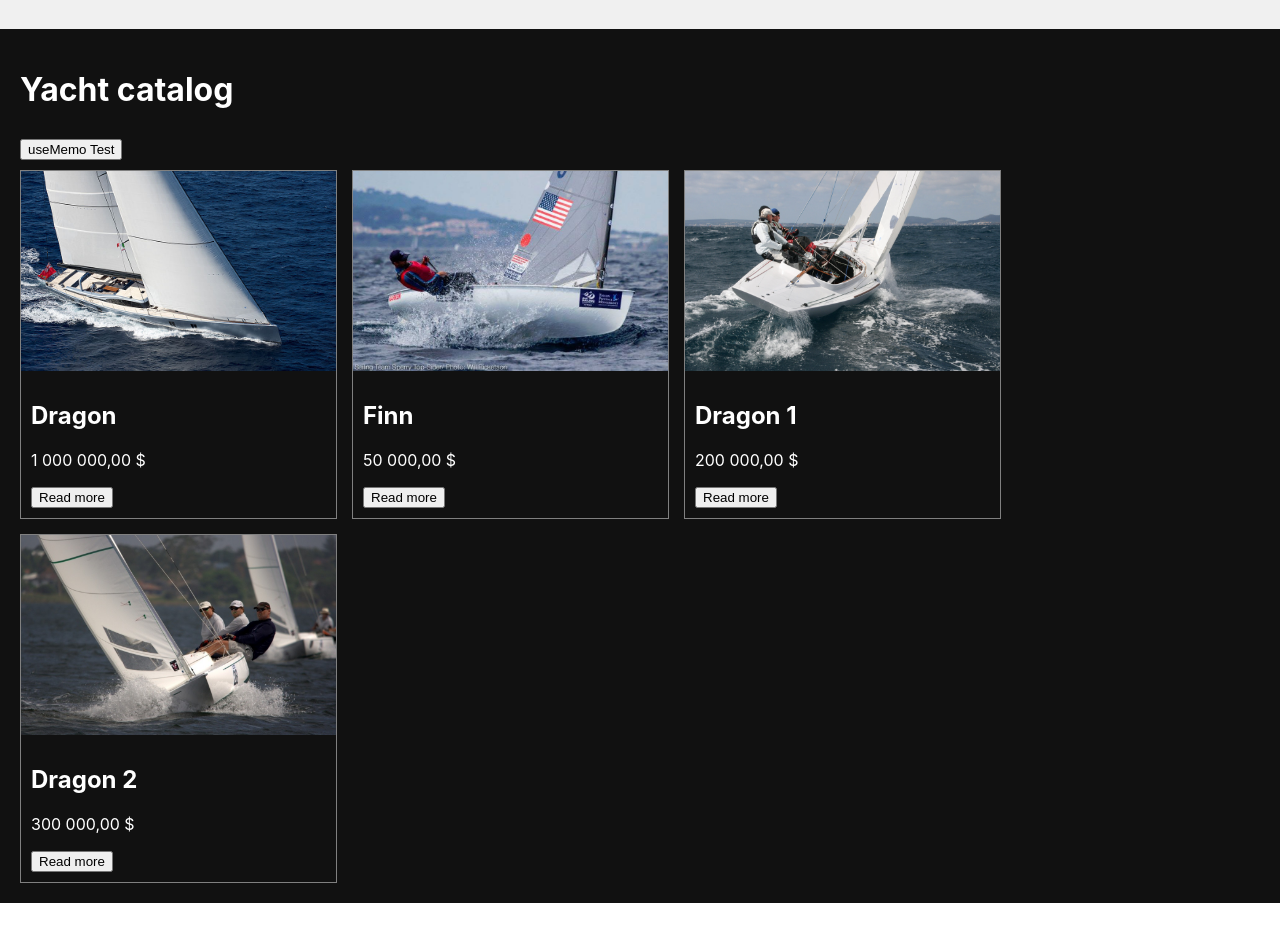
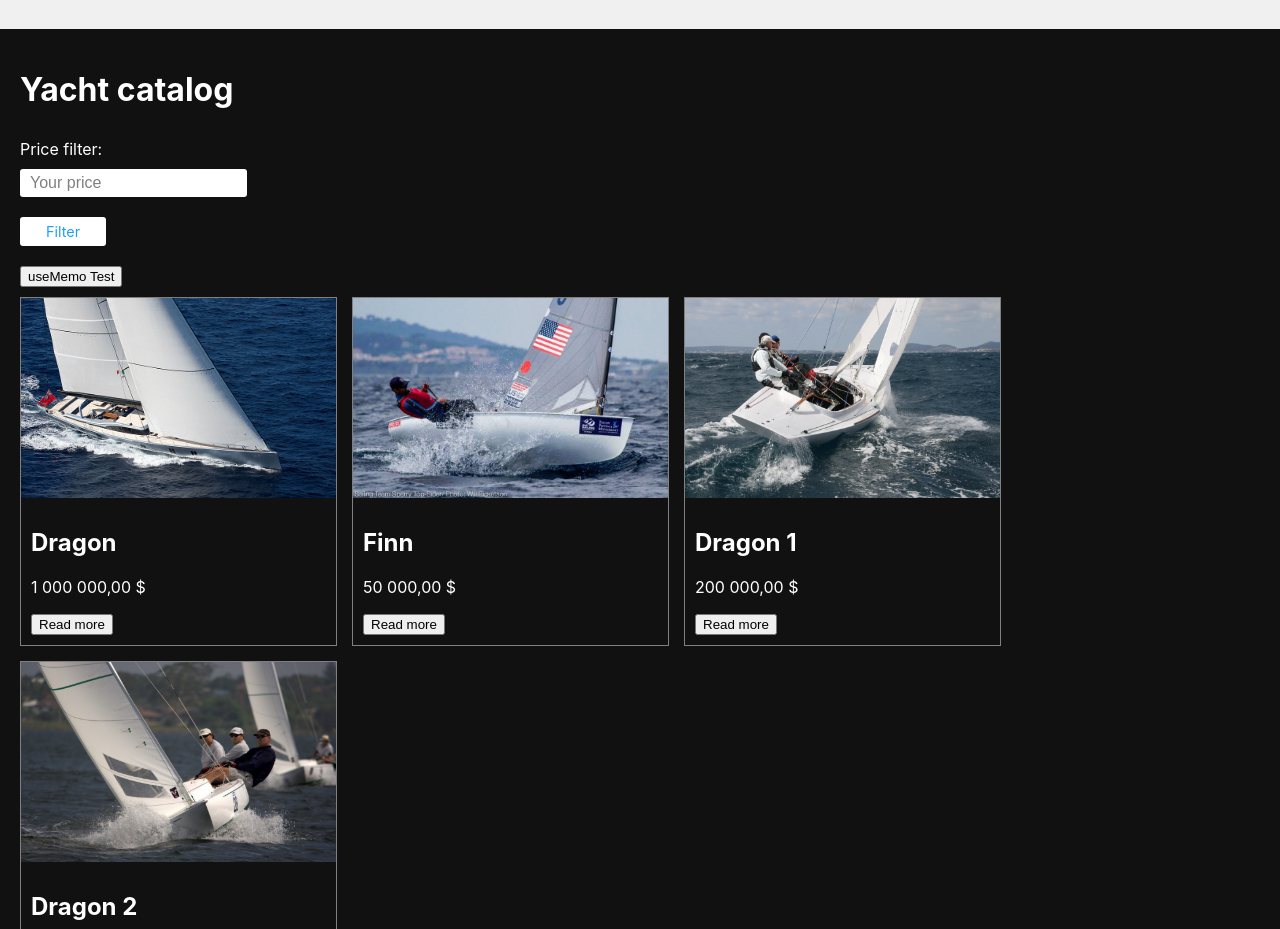
Before and after one commit to ViacheslavJs/modals-react, a React (Create React App) app: page / in a window 1280 px wide. Shown: the part 2186-3115 px from the top of the page. Before the commit the page ends 3089 px from the top, so only its background shows below. Built offline with nearby package versions, Linux system fonts and the light colour scheme.

Commit message:
added an input field for the filter

```diff
--- a/src/components/Yachts/Yachts.js
+++ b/src/components/Yachts/Yachts.js
@@ -3,6 +3,7 @@
 import styles from './Yachts.module.css';
 import { yachts } from '../data/yachts.data.js';
 import YachtsItem from './YachtsItem';
+import YachtsForm from './YachtsForm/YachtsForm';
 
 function Yachts() {
 
@@ -21,7 +22,7 @@
   /*
   //TODO не желательно: в этом случае, фильтрация будет выполняться заново (пересчитываться),
   // при каждом обновлении компонента (например, при изменении состояния), даже если значение фильтра не изменилось:
-  const [filtered, setFiltered] = useState(50000);
+  const [filtered, setFiltered] = useState(Infinity);
   const filteredYachts = yachts.filter(yacht => yacht.price <= filtered);
   console.log('Calculating filteredYachts...');
   //
@@ -32,7 +33,7 @@
   const [filtered, setFiltered] = useState(Infinity); // цена (число)
   const filteredYachts = useMemo(() => {
     console.log("Calculating filteredYachts...");
-    return yachts.filter(yacht => yacht.price < filtered);
+    return yachts.filter(yacht => yacht.price <= filtered);
   }, [filtered]);
   //
 
@@ -40,6 +41,9 @@
   return (
     <div className={ styles.body }>
        <h1 style={{ color: subtitleColor }}>Yacht catalog</h1>
+
+       <YachtsForm setFiltered={setFiltered} />
+
        <button className={styles.test} onClick={toggleSubtitleColor}>useMemo Test</button>
        <div className={styles.yachtContainer}>
          {filteredYachts.length ? (
--- /dev/null
+++ b/src/components/Yachts/YachtsForm/YachtsForm.js
@@ -0,0 +1,37 @@
+import { useState } from 'react';
+import styles from './YachtsForm.module.css';
+
+function YachtsForm({ setFiltered }) {
+  const [tempFilter, setTempFilter] = useState(Infinity); // временное значение фильтра
+
+  // Обработчик изменения значения ввода
+  const handleFilterChange = (event) => {
+    const inputValue = parseFloat(event.target.value); // Парсим значение в число
+    setTempFilter(inputValue);
+  };
+
+  // Обработчик применения фильтра
+  const applyFilter = (event) => {
+    event.preventDefault();
+    setFiltered(tempFilter);
+  };
+
+  return (
+    <form className={styles.form}>
+      <label htmlFor="inputFilter" className={styles.filterLabel}>Price filter:</label>
+      <input
+        className={styles.formInput}
+        type="number"
+        placeholder="Your price"
+        id="inputFilter"
+        name="inputFilter"
+        value={tempFilter}
+        onChange={handleFilterChange}
+      />
+      <button className={styles.btn} onClick={ (event) => applyFilter(event) }>Filter</button>
+    </form>
+  );
+
+}
+
+export default YachtsForm
--- /dev/null
+++ b/src/components/Yachts/YachtsForm/YachtsForm.module.css
@@ -0,0 +1,65 @@
+.form {
+  display: flex;
+  flex-direction: column;
+  align-items: flex-start;
+  width: 315px;
+  margin: 10px 0;
+}
+
+.formInput {
+  margin-bottom: 10px;
+  padding: 5px 10px;
+  border: none;
+  outline: none;
+  border-radius: 3px;
+  transition: all 0.4s ease;
+  color: #46494d;
+  font-size: 1em;
+  min-width: 18px; /* TODO - добавил что-бы инпут не сжимался */
+  -moz-appearance: textfield; /* TODO - убирает стрелочки "вверх-вниз" в инпуте */
+}
+
+.formInput:focus {
+  box-shadow: 0 0 10px #ffffff ;
+}
+
+.formInput::placeholder {
+  color: gray;
+}
+
+.filterLabel {
+  margin: 10px 0;
+  color: #ffffff;
+}
+
+.btn {
+  display: block;
+  max-width: 50%;
+  margin-top: 10px;
+  padding: 6px 26px;
+  border: none;
+  outline: none;
+  border-radius: 3px;
+  color: #1da1f2;
+  background-color: #ffffff;
+  cursor: pointer;
+  -webkit-tap-highlight-color: rgba(0, 0, 0, 0);
+
+  font-family: -apple-system, BlinkMacSystemFont, 'Segoe UI', 'Roboto', 'Oxygen',
+    'Ubuntu', 'Cantarell', 'Fira Sans', 'Droid Sans', 'Helvetica Neue',
+    sans-serif;
+  -webkit-font-smoothing: antialiased;
+  -moz-osx-font-smoothing: grayscale;
+  font-size: 0.9em;
+
+}
+
+.btn:hover {
+  background-color: #e9e9ed;
+  transition: all 0.4s ease;
+}
+
+.btn:active {
+  box-shadow: 0 0 10px #ffffff;
+  transition: all 0.2s ease;
+}
--- a/src/index.js
+++ b/src/index.js
@@ -14,7 +14,7 @@
 );
 
 // StrictMode вызывает консоль-логи два раза - для дебагинга
-// если без StrictMode - завернуть в пустой <></>
+// если без StrictMode - завернуть <App /> в пустой <></>
 
 // If you want to start measuring performance in your app, pass a function
 // to log results (for example: reportWebVitals(console.log))
```
